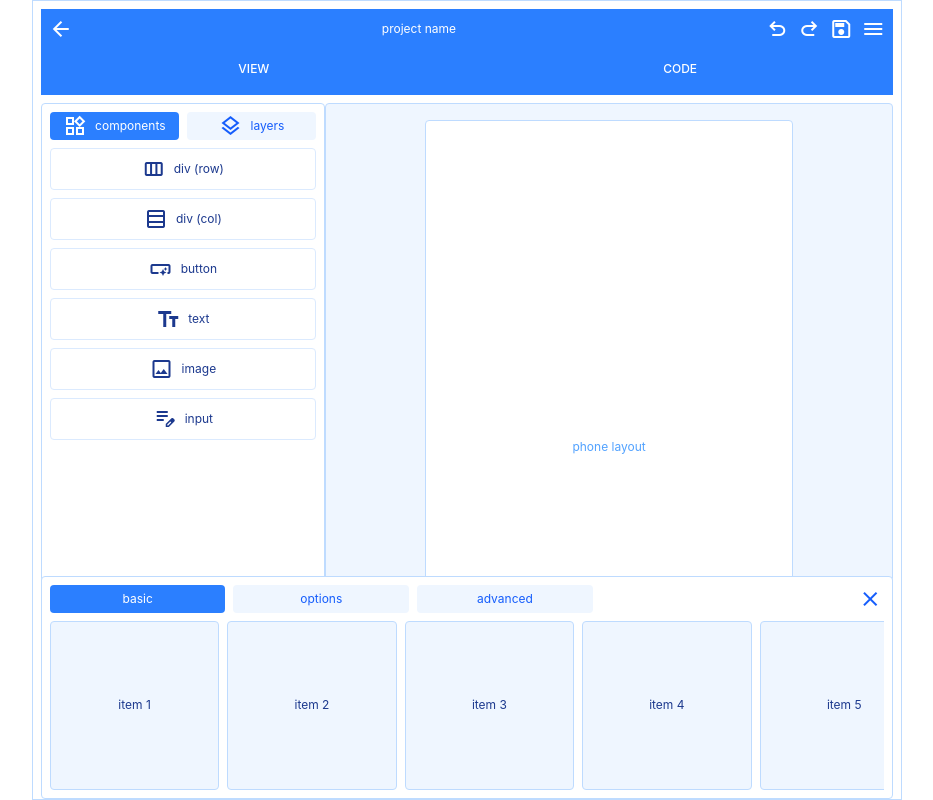
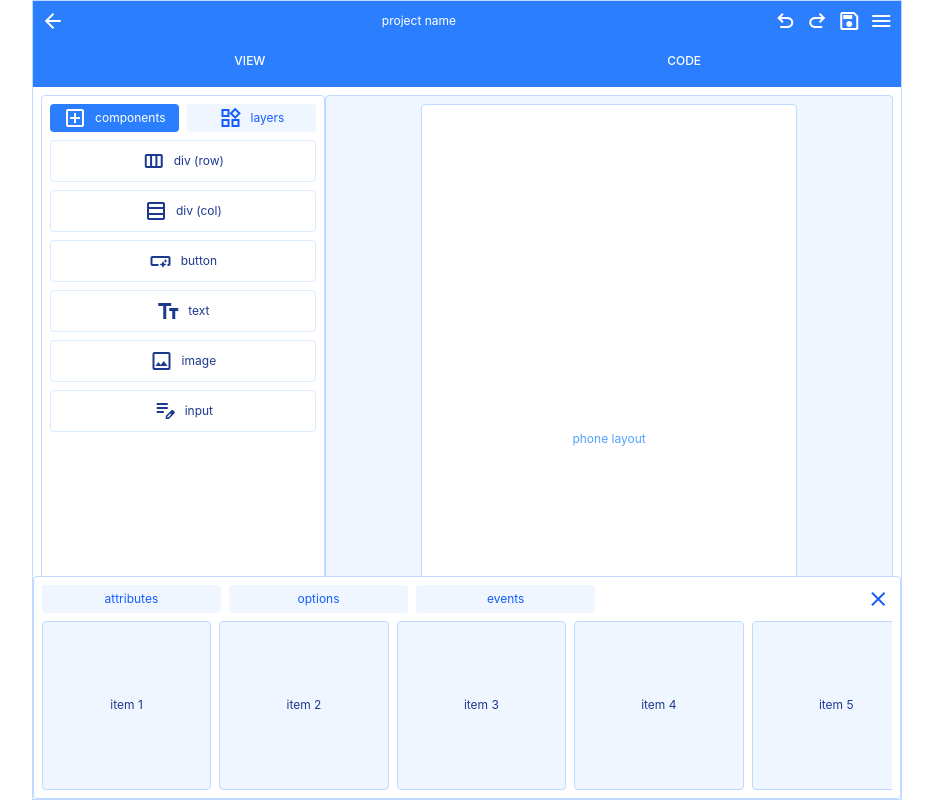
Before and after one commit to IMOitself/HandDrop, a React (Vite) app in the folder unnamed-project-2/: page / in a window 1280 px wide. Shown: the whole page, without its empty margins (173-1106 px from the left). Built offline with nearby package versions, Linux system fonts and the light colour scheme.

Commit message:
design fixes

```diff
--- a/unnamed-project-2/src/App.jsx
+++ b/unnamed-project-2/src/App.jsx
@@ -38,7 +38,7 @@ function App() {
   const isSelfDrop = dragIndex !== null && (dropIndex === dragIndex || dropIndex === dragIndex + 1)
 
   return (
-    <div className="h-full flex flex-col p-2 gap-2 overflow-hidden font-sans text-xs text-blue-900 bg-white border border-blue-200 relative">
+    <div className="h-full flex flex-col gap-2 overflow-hidden font-sans text-xs text-blue-900 bg-white border border-blue-200 relative">
 
       <div className='flex flex-col'>
       <header className="flex gap-2 p-2 bg-blue-500">
@@ -66,12 +66,12 @@ function App() {
       </nav>
       </div>
 
-      <main className="flex-1 min-h-0 flex">
+      <main className="flex-1 min-h-0 flex px-2">
         <aside className="w-1/3 h-full flex-none flex flex-col gap-2 p-2 overflow-hidden border border-blue-200 rounded-sm">
           <div className="h-7 flex-none flex gap-2">
             {[
-              { label: 'components', icon: 'widgets' },
-              { label: 'layers', icon: 'layers' }
+              { label: 'components', icon: 'add_box' },
+              { label: 'layers', icon: 'widgets' }
             ].map((tab, i) =>
               <button
                 key={tab.label}
@@ -112,7 +112,7 @@ function App() {
             setSelectedId(null)
             setShowSheet(false)
           }}
-          className="flex-1 h-full min-w-0 flex items-center justify-center p-2 overflow-hidden border border-blue-200 rounded-sm bg-blue-50"
+          className="flex-1 h-full min-w-0 flex items-start justify-center p-2 overflow-hidden border border-blue-200 rounded-sm bg-blue-50"
           style={{ containerType: 'size' }}
         >
           <div
@@ -318,7 +318,7 @@ function App() {
       {showSheet && (
         <section
           onClick={(e) => e.stopPropagation()}
-          className="h-[28%] flex-none flex flex-col gap-2 p-2 bg-white border border-blue-200 rounded-sm absolute bottom-0 left-2 right-2 z-10"
+          className="h-[28%] flex-none flex flex-col gap-2 p-2 bg-white border border-blue-200 rounded-sm absolute bottom-0 w-full z-10"
         >
           {/* <div className='flex justify-center items-center w-full'>
             <div className="h-7 flex-none flex items-center gap-2">
@@ -329,7 +329,7 @@ function App() {
 
           <div className="h-7 flex-none flex gap-2 justify-between items-center">
             <div className="flex gap-2 flex-1 h-full">
-              {['basic', 'options', 'advanced'].map(tab =>
+              {['attributes', 'options', 'events'].map(tab =>
                 <button
                   key={tab}
                   onClick={() => setSheetTab(tab)}
```
Also changed, not shown: 1 other file (tests, documents, lock files or other folders).
